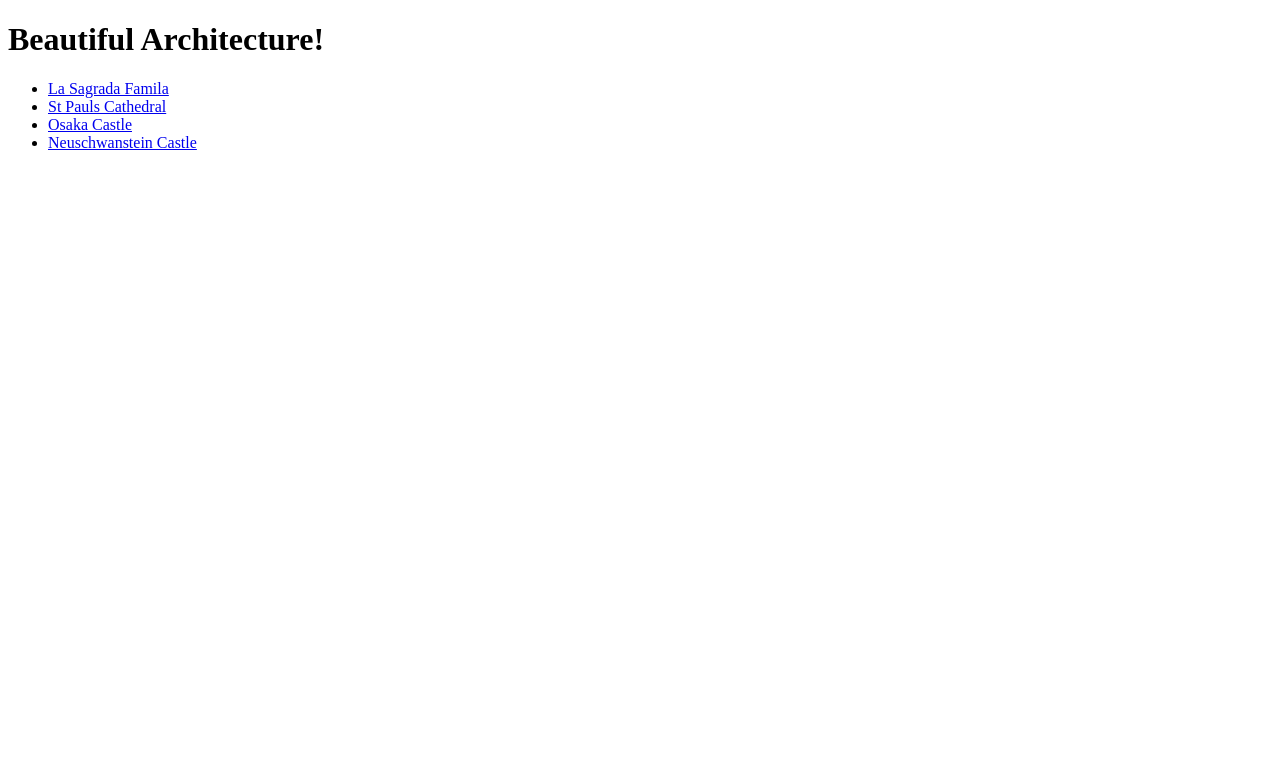
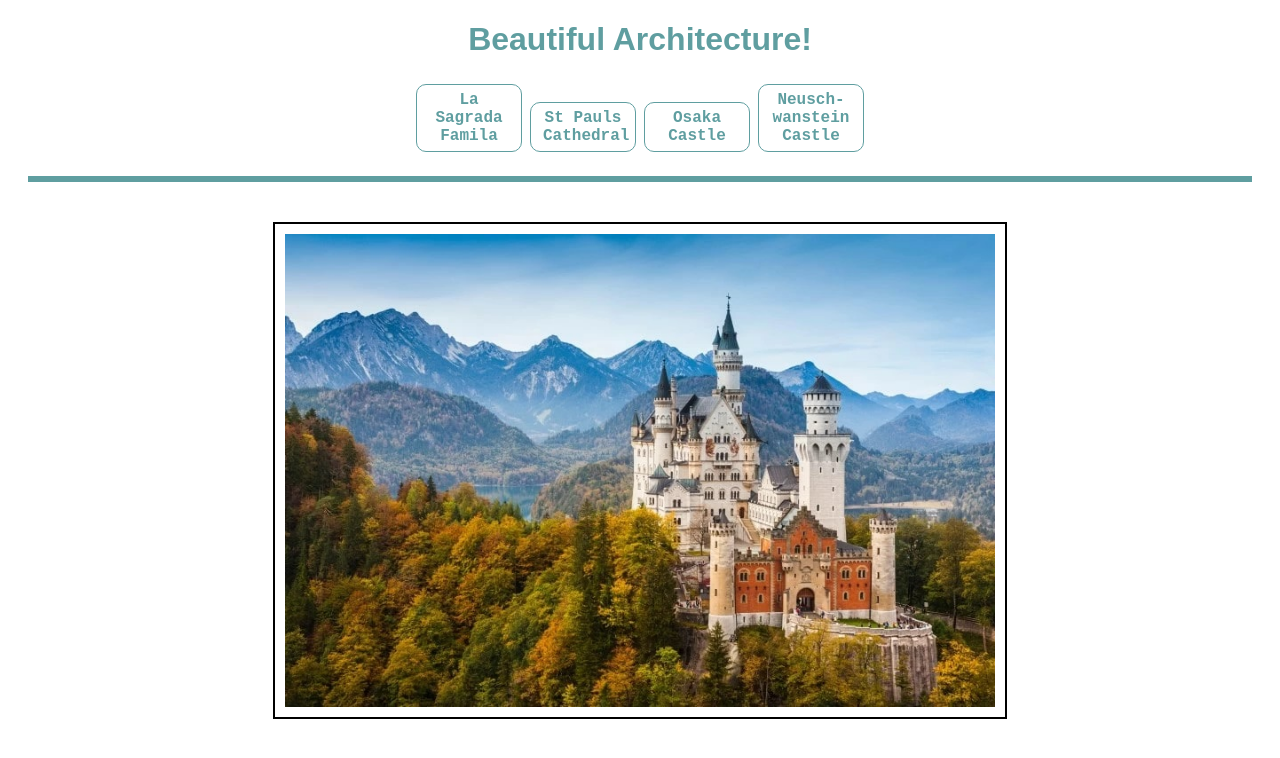
Before and after one commit to PaulEm45/architecture-1, a plain HTML site: page neuschwanstein.html in a window 1280 px wide. Drawn offline with Linux system fonts and the light colour scheme.

Commit message:
feat added images

```diff
--- a/assets/css/style.css
+++ b/assets/css/style.css
@@ -46,5 +46,5 @@ li {
 
   }
   figure {
-
+    margin-top: 40px;
   }
--- a/neuschwanstein.html
+++ b/neuschwanstein.html
@@ -3,6 +3,7 @@
 <head>
     <meta charset="UTF-8">
     <meta name="viewport" content="width=device-width, initial-scale=1.0">
+    <link rel="stylesheet" href="assets/css/style.css">
     <title>Beautiful Architecture</title>
 </head>
     <h1>Beautiful Architecture!</h1>
@@ -18,10 +19,15 @@
                     <a href="osaka.html">Osaka Castle</a>
                 </li>
                 <li>
-                    <a href="neuschwanstein.html">Neuschwanstein Castle</a>
+                    <a href="neuschwanstein.html">Neusch-wanstein Castle</a>
                 </li>
             </ul>
         </nav>
+        <section>
+            <figure>
+                <img src="assets/images/10._Neuschwanstein.jpeg" alt=" an image of Neuschwanstein Castle">
+            </figure>
+        </section>
 <body>
 
 </body>
```
Also changed, not shown: index.html (+6 -0 lines), osaka.html (+7 -1 lines), st-pauls.html (+7 -1 lines).
